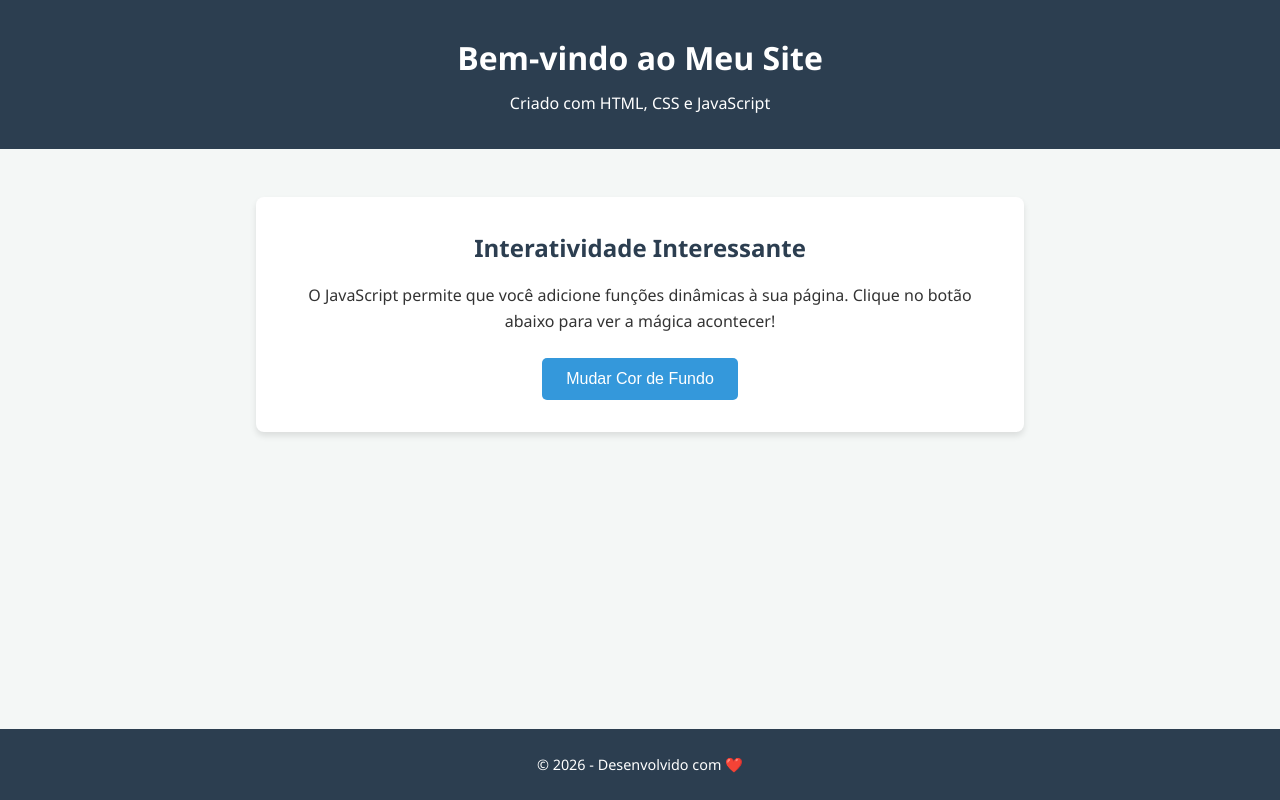
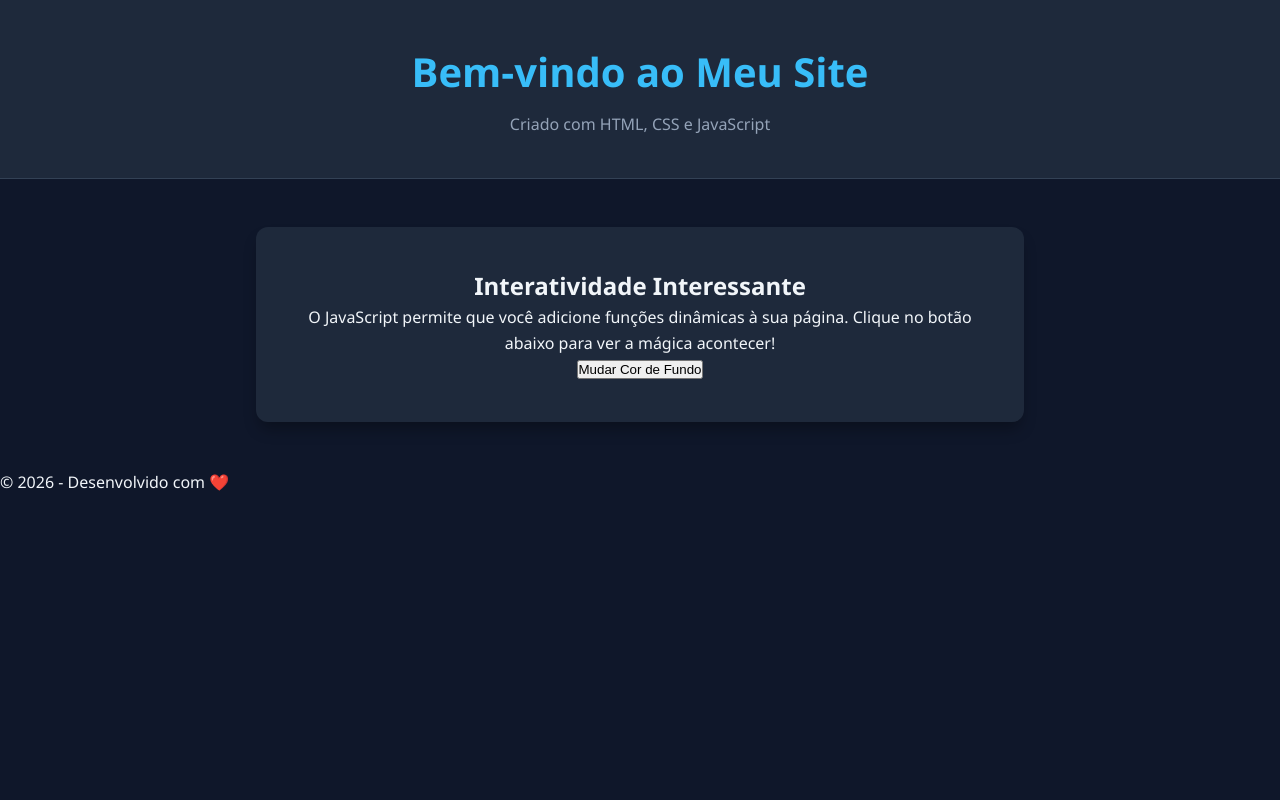
Before and after one commit to lsequinel/Perfil, a plain HTML site: page index.html in a window 1280 px wide. Drawn offline with Linux system fonts and the light colour scheme.

Commit message:
Update style.css

```diff
--- a/style.css
+++ b/style.css
@@ -7,21 +7,27 @@
 
 body {
     font-family: 'Segoe UI', Tahoma, Geneva, Verdana, sans-serif;
-    background-color: #f4f7f6;
-    color: #333;
+    background-color: #0f172a; /* Azul escuro predominante (fundo) */
+    color: #f1f5f9; /* Texto claro para dar contraste */
     line-height: 1.6;
-    transition: background-color 0.5s ease; /* Transição suave para a mudança de cor */
+    transition: background-color 0.5s ease; /* Mantém a transição suave do script */
 }
 
 header {
-    background-color: #2c3e50;
-    color: #ffffff;
+    background-color: #1e293b; /* Azul um pouco mais claro que o fundo para destacar */
+    color: #38bdf8; /* Azul brilhante para o título principal */
     text-align: center;
-    padding: 2rem 1rem;
+    padding: 2.5rem 1rem;
+    border-bottom: 1px solid #334155;
 }
 
 header h1 {
     margin-bottom: 0.5rem;
+    font-size: 2.5rem;
+}
+
+header p {
+    color: #94a3b8; /* Texto secundário levemente acinzentado */
 }
 
 .container {
@@ -31,44 +37,9 @@ header h1 {
 }
 
 .card {
-    background: #ffffff;
-    padding: 2rem;
-    border-radius: 8px;
-    box-shadow: 0 4px 6px rgba(0, 0, 0, 0.1);
+    background: #1e293b; /* Fundo do card combinando com o header */
+    padding: 2.5rem;
+    border-radius: 12px;
+    box-shadow: 0 10px 15px -3px rgba(0, 0, 0, 0.3);
     text-align: center;
-}
-
-.card h2 {
-    margin-bottom: 1rem;
-    color: #2c3e50;
-}
-
-.card p {
-    margin-bottom: 1.5rem;
-}
-
-button {
-    background-color: #3498db;
-    color: white;
-    border: none;
-    padding: 0.75rem 1.5rem;
-    font-size: 1rem;
-    border-radius: 5px;
-    cursor: pointer;
-    transition: background-color 0.3s;
-}
-
-button:hover {
-    background-color: #2980b9;
-}
-
-footer {
-    text-align: center;
-    padding: 1.5rem;
-    position: fixed;
-    bottom: 0;
-    width: 100%;
-    background-color: #2c3e50;
-    color: white;
-    font-size: 0.9rem;
-}
+    border:
```
